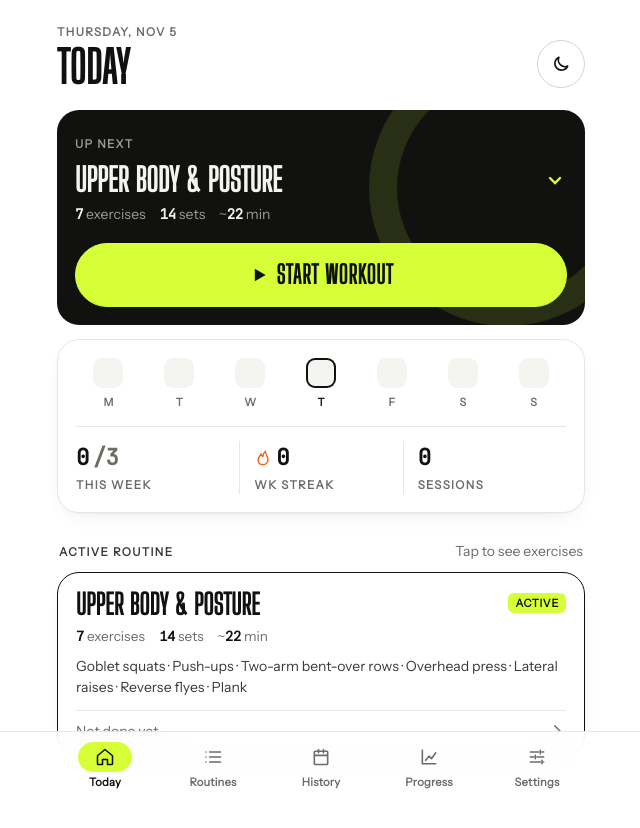
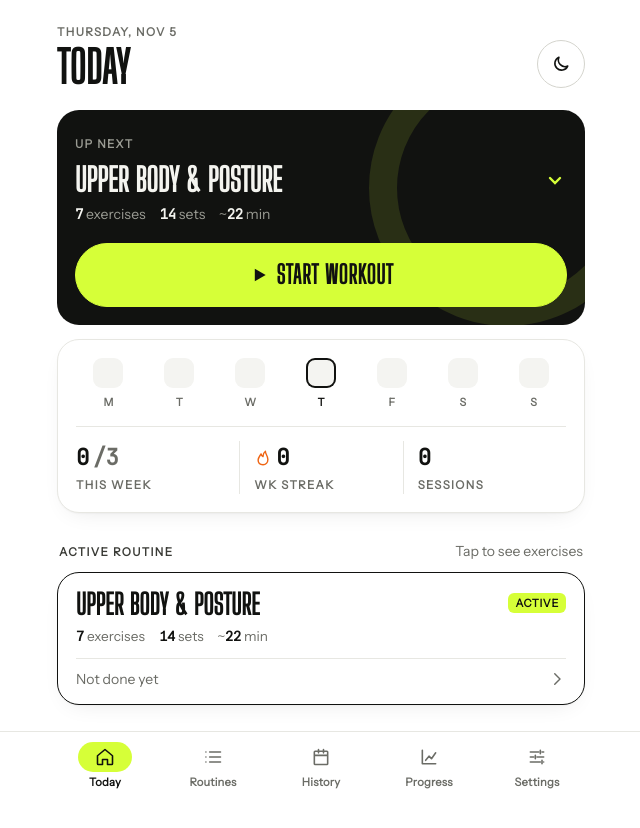
Before and after one commit to Nmsrt/personal-workout-app, a React (Vite) app: page / in a window 1280 px wide. Shown: the top 828 px of the page, without its empty margins (319-959 px from the left). Built offline with nearby package versions, Linux system fonts and the light colour scheme.

Commit message:
Update: Removed exercises preview on Routine cards

```diff
--- a/src/components/RoutineCard.tsx
+++ b/src/components/RoutineCard.tsx
@@ -43,7 +43,6 @@ export function RoutineCard({ r, active, settings, history, onClick, expanded, c
             ~<b>{estimateMin(r, settings)}</b> min
           </span>
         </div>
-        {!expanded && <div className="rc-preview">{r.exercises.length ? r.exercises.map((e) => e.name).join(' · ') : 'No exercises yet'}</div>}
         <div className="rc-foot">
           <span className="muted small">{lastDoneLabel(history, r.id)}</span>
           <span className="rc-chev">
--- a/src/styles.css
+++ b/src/styles.css
@@ -562,7 +562,6 @@ h1.display { font-size: 2.75rem; }
 .rc-active { background: var(--signal); color: var(--on-signal); margin: 2px 0 0; flex-shrink: 0; }
 .rc-meta { display: flex; gap: 14px; margin-top: 8px; font-size: 0.85rem; color: var(--muted); font-variant-numeric: tabular-nums; }
 .rc-meta b { color: var(--ink); font-weight: 700; }
-.rc-preview { margin-top: 10px; font-size: 0.875rem; color: var(--ink-2); display: -webkit-box; -webkit-line-clamp: 2; -webkit-box-orient: vertical; overflow: hidden; }
 .rc-foot { display: flex; justify-content: space-between; align-items: center; margin-top: 12px; padding-top: 10px; border-top: 1px solid var(--line); color: var(--muted); }
 .back-link { margin-left: -6px; color: var(--muted); }
 .screen > .back-link + .topbar { margin-top: 2px; }
```
